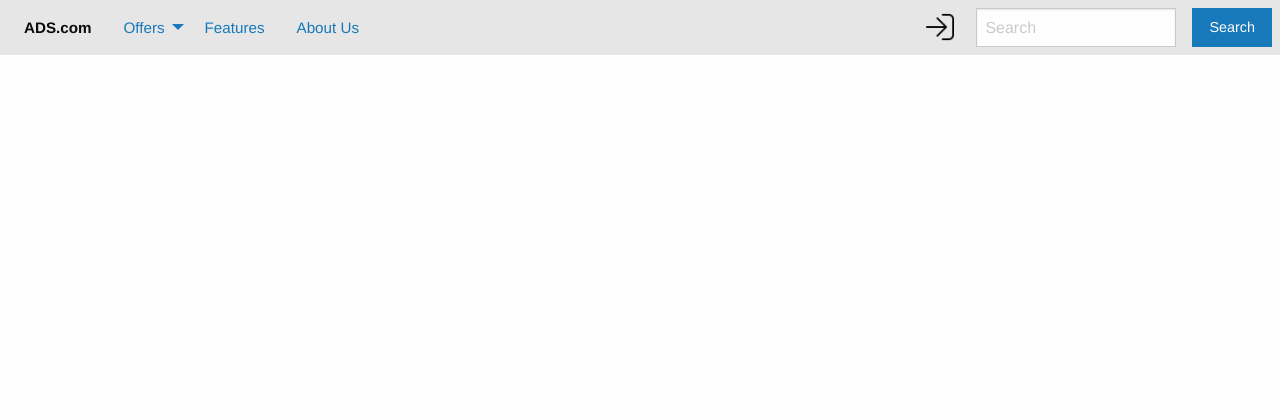
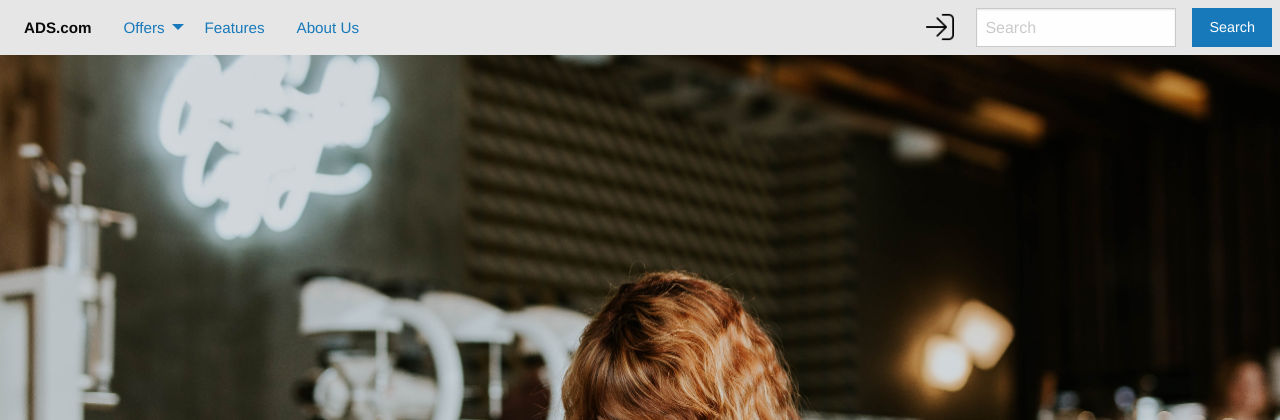
Before and after one commit to IsaacMAllen/ads_db_project, a PHP site: page / in a window 1280 px wide. Shown: the top 420 px of the page. Run offline with PHP 8.4, Linux system fonts and the light colour scheme; some libraries are stand-ins or nearby versions.

Commit message:
added nice background to home page

```diff
--- a/index.php
+++ b/index.php
@@ -10,6 +10,15 @@
 include_once("head.php");
 ?>
 <script src="index.js" async></script>
+<?php
+echo '
+<style>
+body {
+    background-image: url(\'https://student2.cs.appstate.edu/'.getenv(path).'images/main.jpg\');
+    background-size: 100%
+}
+</style>';
+?>
 </head>
 <body>
     <noscript>
```
Also changed, not shown: images/main.jpg (added).
